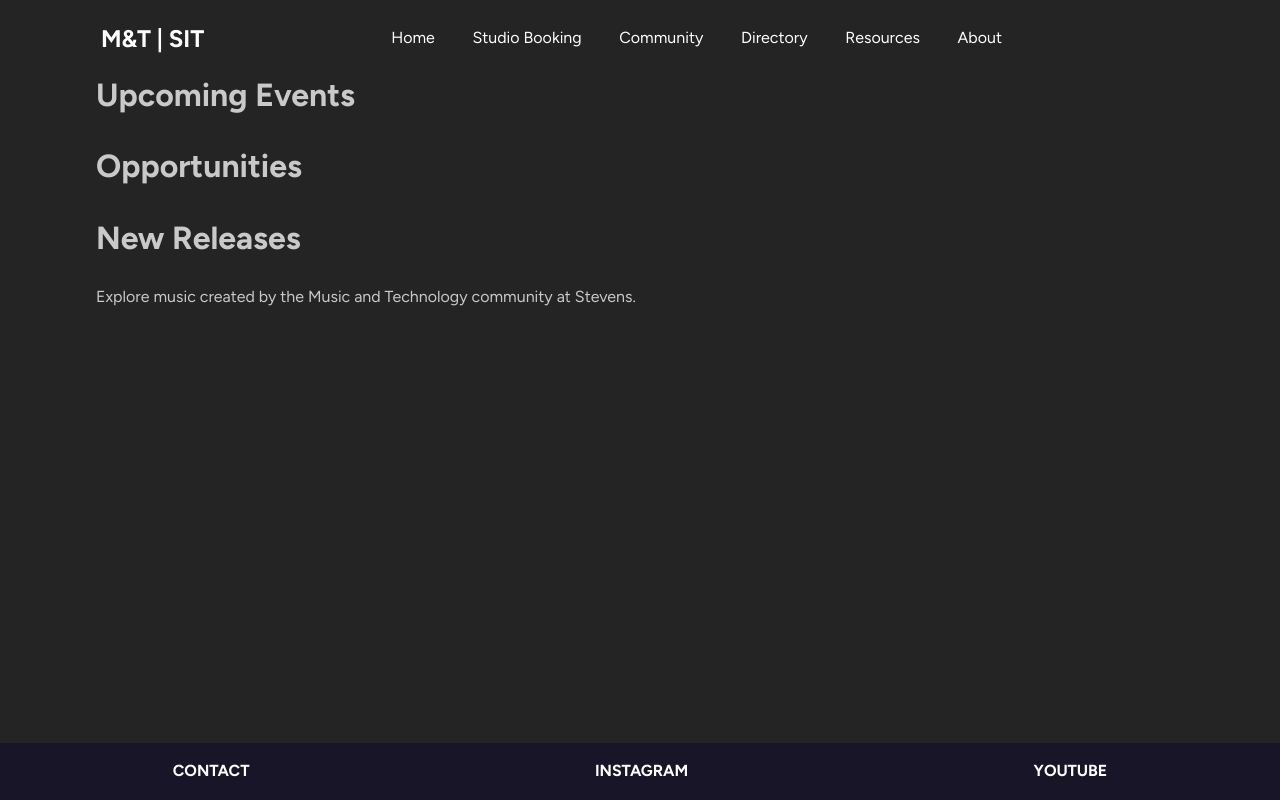
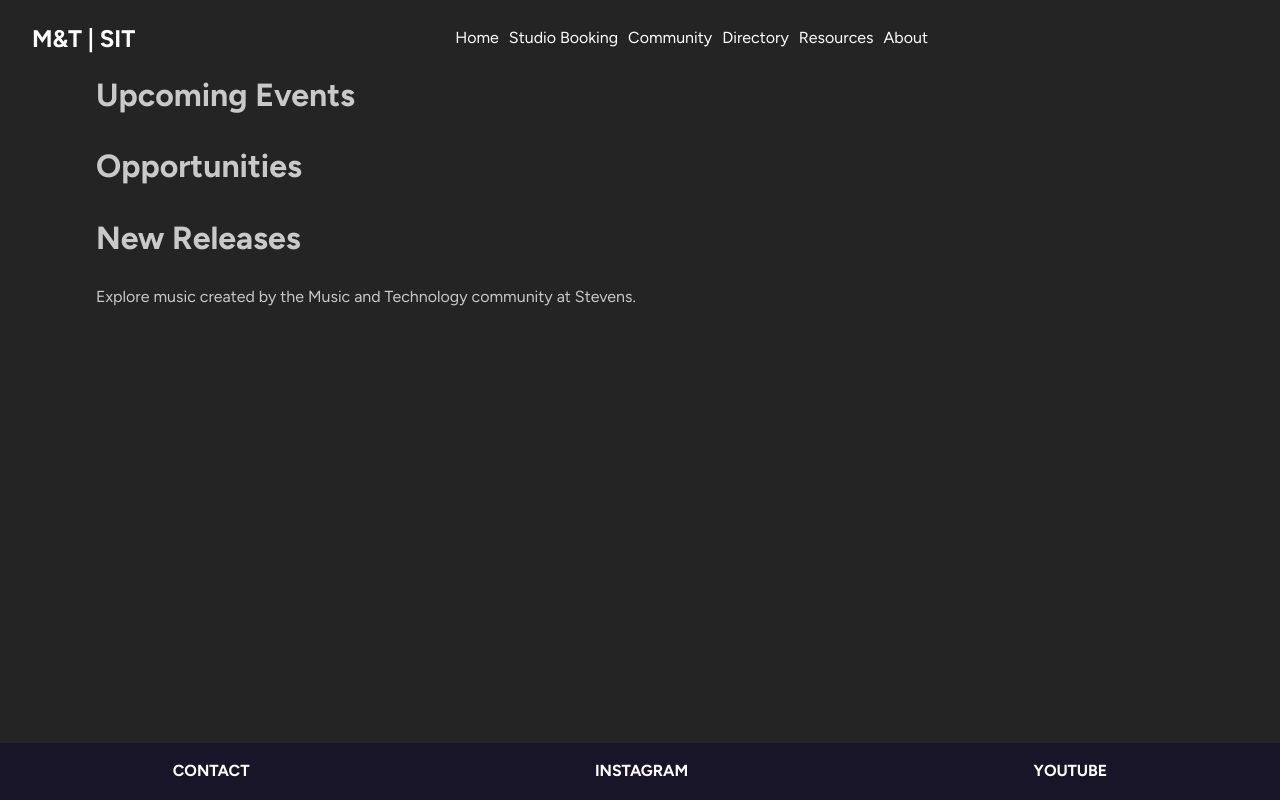
Before and after one commit to alexanderjalexander/stevensmandtsite, a Next.js app: page / in a window 1280 px wide. Built offline with nearby package versions, Linux system fonts and the light colour scheme.

Commit message:
Flex Basis changes, alignment, etc.

```diff
--- a/src/components/Header/header.module.css
+++ b/src/components/Header/header.module.css
@@ -3,7 +3,7 @@
 }
 
 .header {
-    max-width: var(--maxw);
+    /*max-width: var(--maxw);*/
     margin: auto;
     position: fixed;
     width: 100%;
@@ -20,6 +20,15 @@
     align-content: center;
 }
 
+.home_link {
+    text-decoration: none;
+    text-decoration-color: white;
+    color: white;
+    margin-right: auto;
+    display: flex;
+    align-self: flex-start;
+}
+
 .links {
     text-decoration: none;
     text-decoration-color: white;
@@ -31,9 +40,10 @@
 .links_container {
     display: flex;
     justify-content: space-between;
-    flex-grow: 1;
+    flex-grow: 0;
     align-content: center;
-    padding: 0 15%;
+    margin-right: auto;
+    /*padding: 0 10%;*/
 }
 
 .autocomplete {
--- a/src/components/Header/header.tsx
+++ b/src/components/Header/header.tsx
@@ -15,11 +15,12 @@ export function Header() {
         <Link href={link.link} key={link.label} className={styles.links}> {link.label} </Link>
     ));
 
+    // TODO: Implement hamburger menu at some point with all the resources as well
     return (
         <div className={styles.header}>
             <div className={styles.header_content}>
-                <h2><Link className={styles.links} href="/">M&T | SIT</Link></h2>
-                <div className={styles.links_container}>
+                <Link  className={styles.home_link} href="/"><h2>M&T | SIT</h2></Link>
+                <div className={styles.links_container} hidden={false}>
                     {items}
                 </div>
             </div>
```
